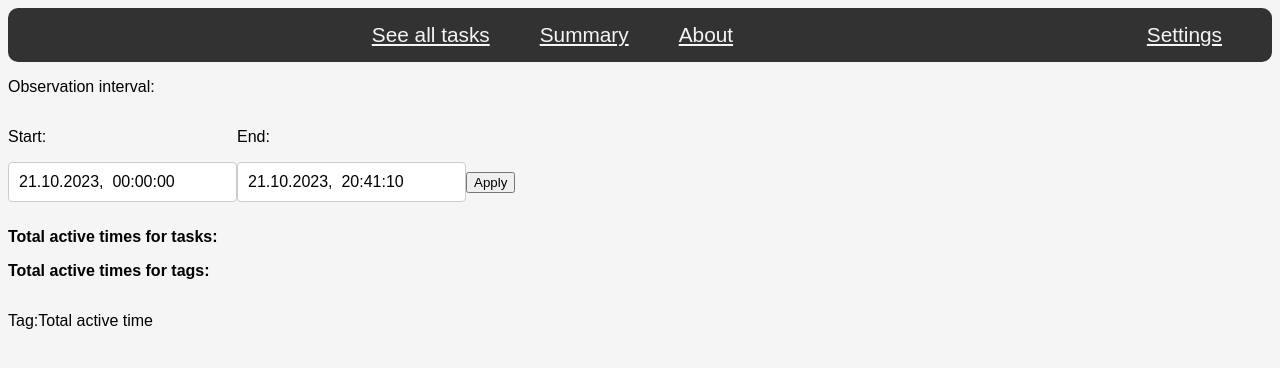
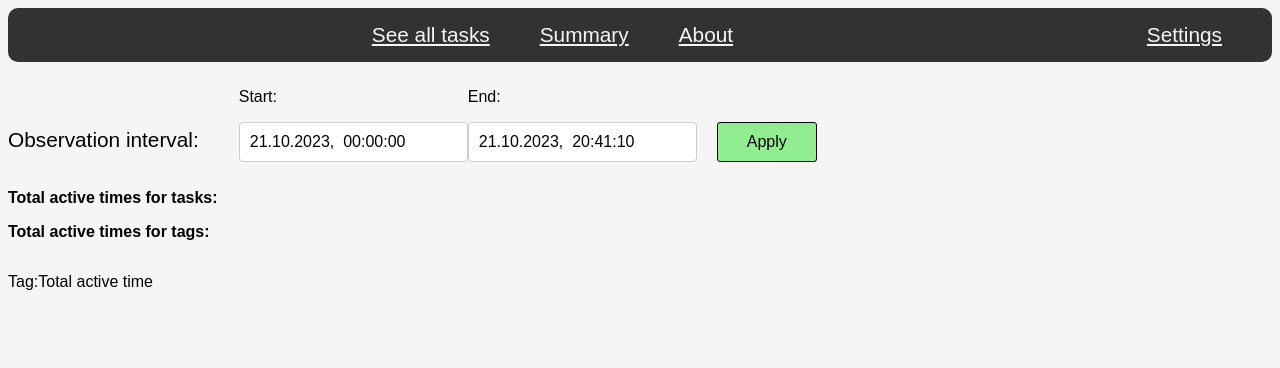
Before and after one commit to iuloz/Tasks-Activity-Monitoring, a React (Create React App) app in the folder work-hours-recording-application/: page /summary in a window 1280 px wide. Shown: the top 368 px of the page. Built offline with nearby package versions, Linux system fonts and the light colour scheme; data requests are answered from the project's data file.

Commit message:
same as previous

```diff
--- a/work-hours-recording-application/db.json
+++ b/work-hours-recording-application/db.json
@@ -11,14 +11,24 @@
       "start": [
         "26.10.2023, 21:36:21",
         "26.10.2023, 21:46:57",
-        "26.10.2023, 21:56:49"
+        "26.10.2023, 21:56:49",
+        "26.10.2023, 22:48:52",
+        "26.10.2023, 22:49:06",
+        "26.10.2023, 22:49:13",
+        "26.10.2023, 22:49:19",
+        "26.10.2023, 22:49:25"
       ],
       "end": [
         "26.10.2023, 21:36:23",
         "26.10.2023, 21:55:55",
-        "26.10.2023, 21:56:55"
+        "26.10.2023, 21:56:55",
+        "26.10.2023, 22:48:55",
+        "26.10.2023, 22:49:10",
+        "26.10.2023, 22:49:16",
+        "26.10.2023, 22:49:22",
+        "26.10.2023, 22:49:28"
       ],
-      "timeTotal": "00:09:06",
+      "timeTotal": "00:09:22",
       "observationStart": "",
       "observationEnd": "",
       "id": "2"
@@ -32,12 +42,16 @@
         "Easy"
       ],
       "start": [
-        "26.10.2023, 21:47:01"
+        "26.10.2023, 21:47:01",
+        "26.10.2023, 22:49:16",
+        "26.10.2023, 22:49:22"
       ],
       "end": [
-        "26.10.2023, 21:55:56"
+        "26.10.2023, 21:55:56",
+        "26.10.2023, 22:49:19",
+        "26.10.2023, 22:49:25"
       ],
-      "timeTotal": "00:08:55",
+      "timeTotal": "00:09:01",
       "observationStart": "",
       "observationEnd": "",
       "id": "3"
--- a/work-hours-recording-application/src/Summary.js
+++ b/work-hours-recording-application/src/Summary.js
@@ -31,6 +31,7 @@ function Summary() {
     };
 
     const showTasksAndTimes = () => {
+        setTasksTimes([]);
         recordingsList.forEach(async item => {
             let totalTimeInSeconds = 0;
             const dateTime = new Date();
@@ -74,7 +75,7 @@ function Summary() {
 
     return (
         <div>
-            <p>Observation interval:</p>
+            <p style={{ display: 'inline-block', marginRight: '40px', fontSize: '1.3rem' }}>Observation interval:</p>
             <div style={{ display: 'inline-block' }}>
                 <p>Start:</p>
                 <DatePicker
@@ -101,7 +102,15 @@ function Summary() {
             {
                 tasksTimes.map((item, index) => {
                     if (item.totalTime !== '00:00:00') {
-                        return <p key={index}>{item.task}: {item.totalTime}</p>;
+                        return (
+                            <div key={index}>
+                                <div className='task-of-interest'>
+                                    <p><b>Task:</b> {item.task}</p>
+                                    <p><b>Total active time:</b> {item.totalTime}</p>
+                                </div>
+                                <br />
+                            </div>
+                        )
                     }
                     return null;
                 })
--- a/work-hours-recording-application/src/styles.css
+++ b/work-hours-recording-application/src/styles.css
@@ -196,8 +196,8 @@ input[type="text"] {
     float: right;
     margin-top: 20px;
 }
-#apply_settings:hover {
-    background-color: whitesmoke;
+#apply_settings:hover, #apply_interval:hover {
+    background-color: rgb(170, 250, 170);
 }
 
 @media only screen and (max-width: 500px) {
@@ -243,3 +243,20 @@ select {
 #theme, #mode {
     float: right;
 }
+
+.task-of-interest {
+    background-color: lightgray;
+    border-radius: 10px;
+    padding: 2px 10px;
+}
+
+#apply_interval {
+    height: 40px;
+    width: 100px;
+    margin-left: 20px;
+    font-size: 1rem;
+    background-color: lightgreen;
+    border-radius: 3px;
+    border: solid black 0.5px;
+    cursor: pointer;
+}
```
